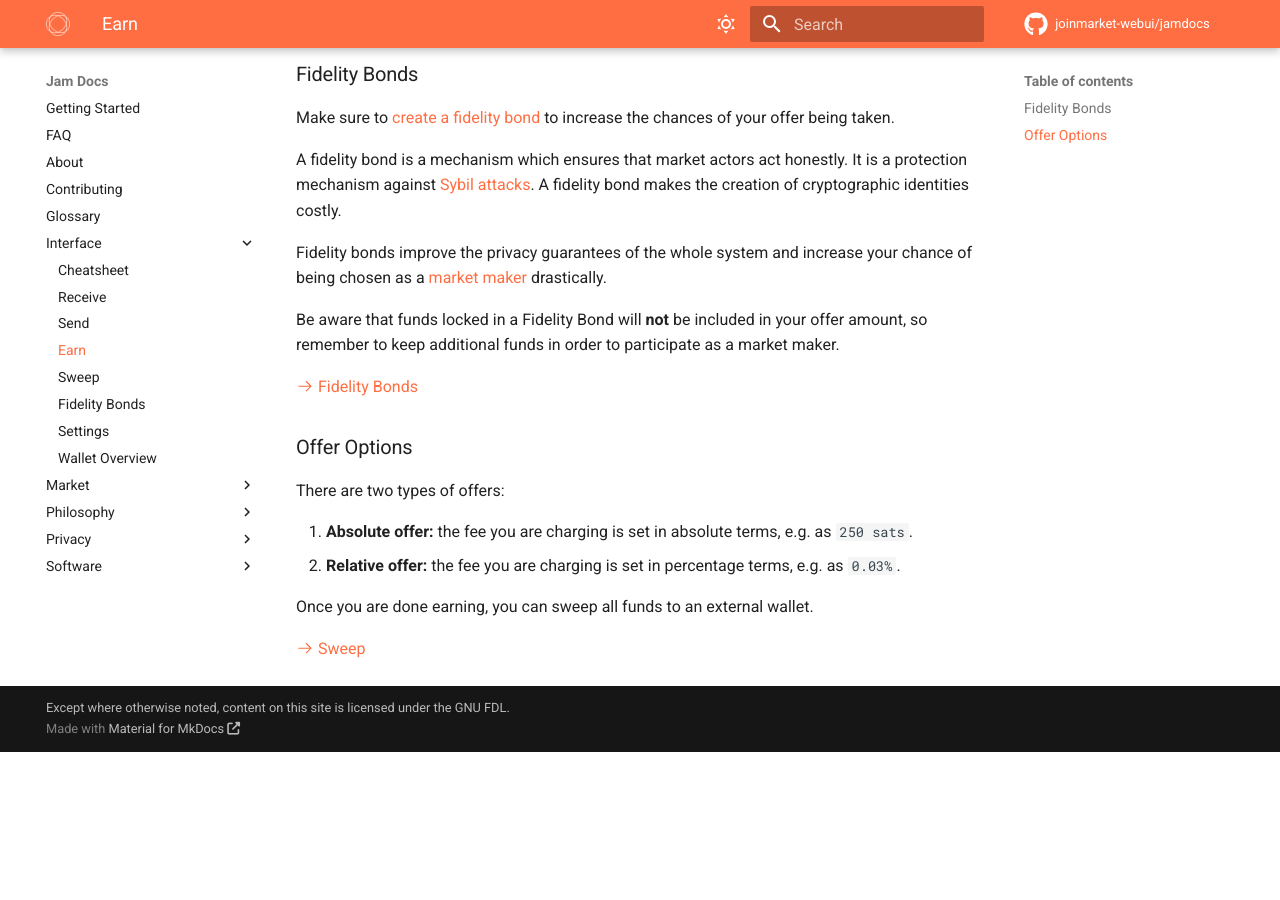
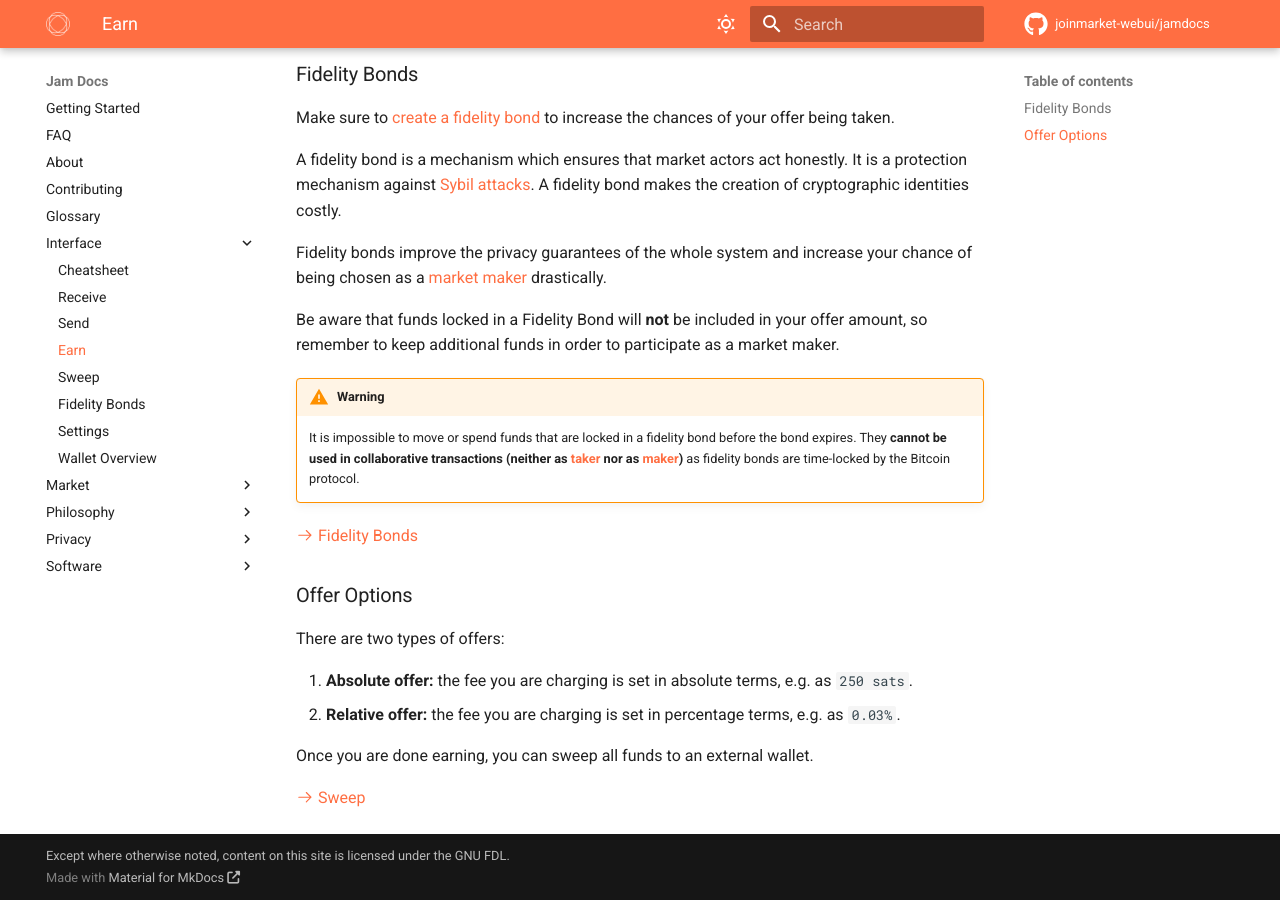
Before and after one commit to joinmarket-webui/jamdocs, an MkDocs documentation site: the page built from docs/interface/03-earn.md, in a window 1280 px wide and 900 px high, scrolled down 1170 px. Built offline with MkDocs 1.6.1 and Material for MkDocs 9.7.7, drawn with Linux system fonts in a browser that asks for light colours; nearby versions of some CDN libraries; comment, search, counter and statistics services are not loaded; before the commit the page ends 1922 px from its top, so only the background shows below that.

Commit message:
docs(earn): add FB warning

```diff
--- a/docs/interface/03-earn.md
+++ b/docs/interface/03-earn.md
@@ -27,10 +27,17 @@ your chance of being chosen as a [market maker][maker] drastically.
 Be aware that funds locked in a Fidelity Bond will **not** be included in your offer amount,
 so remember to keep additional funds in order to participate as a market maker.
 
+!!! warning
+    It is impossible to move or spend funds that are locked in a fidelity bond
+    before the bond expires. They **cannot be used in collaborative transactions
+    (neither as [taker][taker] nor as [maker][maker])**
+    as fidelity bonds are time-locked by the Bitcoin protocol.
+
 [:octicons-arrow-right-24: Fidelity Bonds][fb]
 
 [fb]: fidelity-bonds.md
 [sybil]: /glossary/#sybil-attack
+[taker]: /glossary/#taker
 [maker]: /glossary/#maker
 
 ### Offer Options
```
